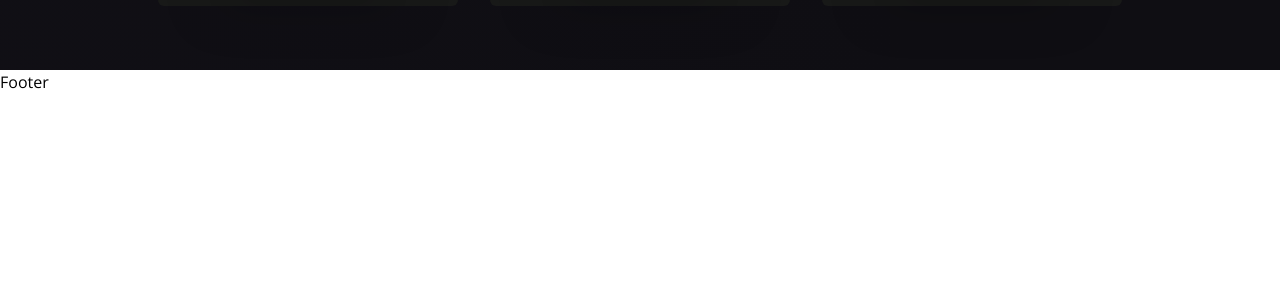
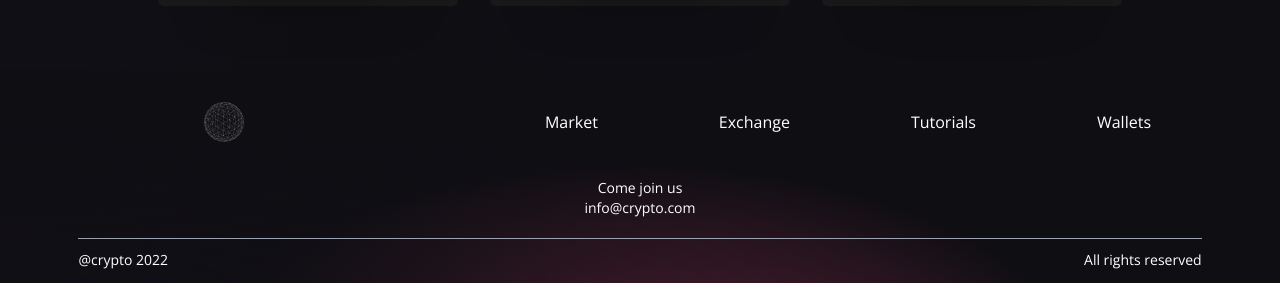
Before and after one commit to MaximEYakovlev/Web-3.0-App, a React (Vite) app in the folder client/: page / in a window 1280 px wide. Shown: the part 2275-2558 px from the top of the page. Before the commit the page ends 2369 px from the top, so only its background shows below. Built offline with nearby package versions, Linux system fonts and the light colour scheme; no server answers.

Commit message:
client: the Footer.jsx component is completed

```diff
--- a/client/src/components/Footer.jsx
+++ b/client/src/components/Footer.jsx
@@ -1,5 +1,38 @@
+import logo from "../../images/logo.png";
+
 const Footer = () => {
-  return <h1>Footer</h1>;
+  return (
+    <div className="w-full flex md:justify-center justify-between items-center flex-col p-4 gradient-bg-footer">
+      <div className="w-full flex sm:flex-row flex-col justify-between items-center my-4">
+        <div className="flex flex-[0.5] justify-center items-center">
+          <img src={logo} alt="logo" className="w-10" />
+        </div>
+        <div className="flex flex-1 justify-evenly items-center flex-wrap sm:mt-0 mt-5 w-full">
+          <p className="text-white text-base text-center mx-2 cursor-pointer">
+            Market
+          </p>
+          <p className="text-white text-base text-center mx-2 cursor-pointer">
+            Exchange
+          </p>
+          <p className="text-white text-base text-center mx-2 cursor-pointer">
+            Tutorials
+          </p>
+          <p className="text-white text-base text-center mx-2 cursor-pointer">
+            Wallets
+          </p>
+        </div>
+      </div>
+      <div className="flex justify-center items-center flex-col mt-5">
+        <p className="text-white text-sm text-center">Come join us</p>
+        <p className="text-white text-sm text-center">info@crypto.com</p>
+      </div>
+      <div className="sm:w-[90%] w-full h-[0.25px] bg-gray-400 mt-5" />
+      <div className="sm:w-[90%] w-full flex justify-between items-center mt-3">
+        <p className="text-white text-sm text-center">@crypto 2022</p>
+        <p className="text-white text-sm text-center">All rights reserved</p>
+      </div>
+    </div>
+  );
 };
 
 export default Footer;
```
